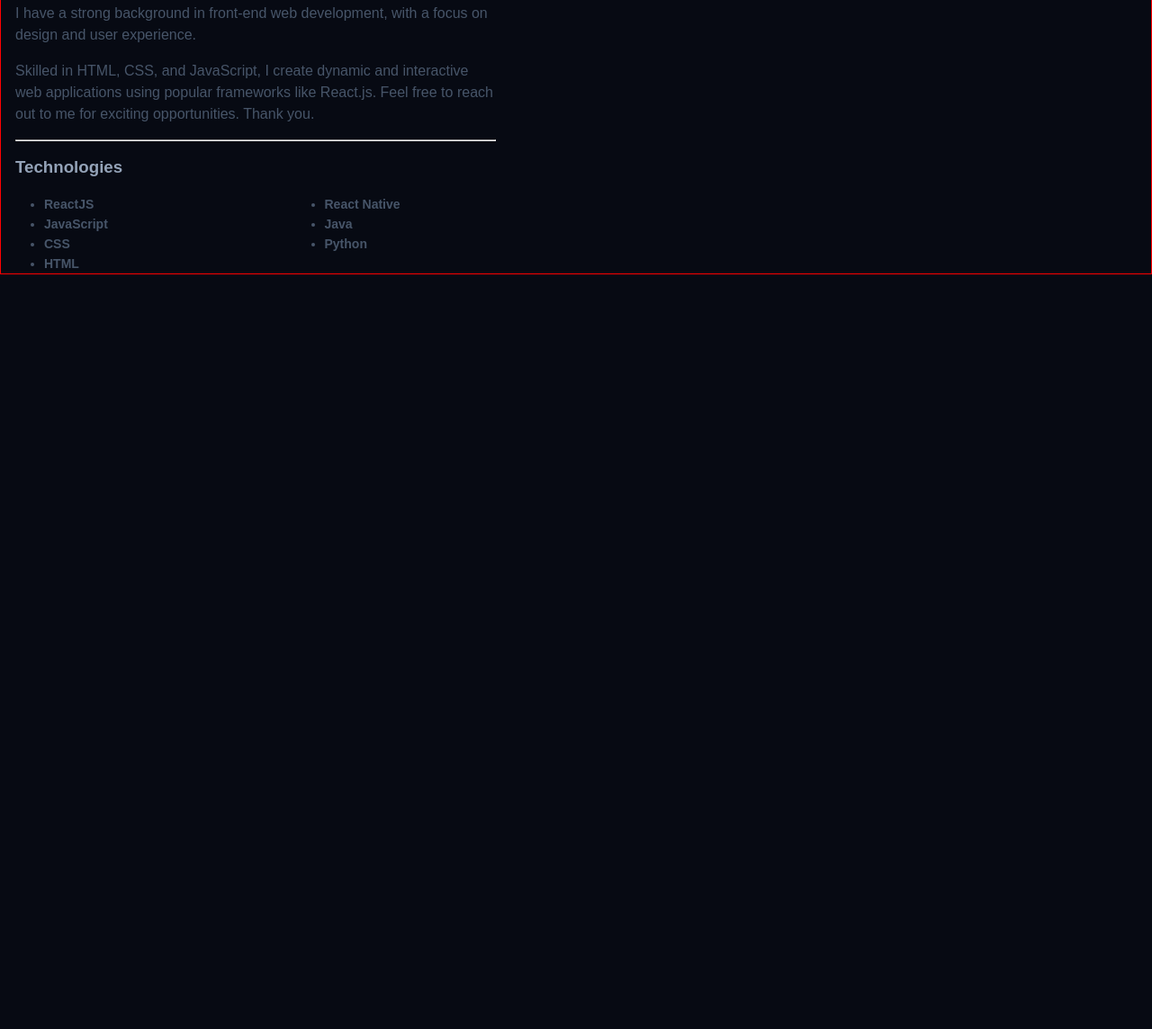
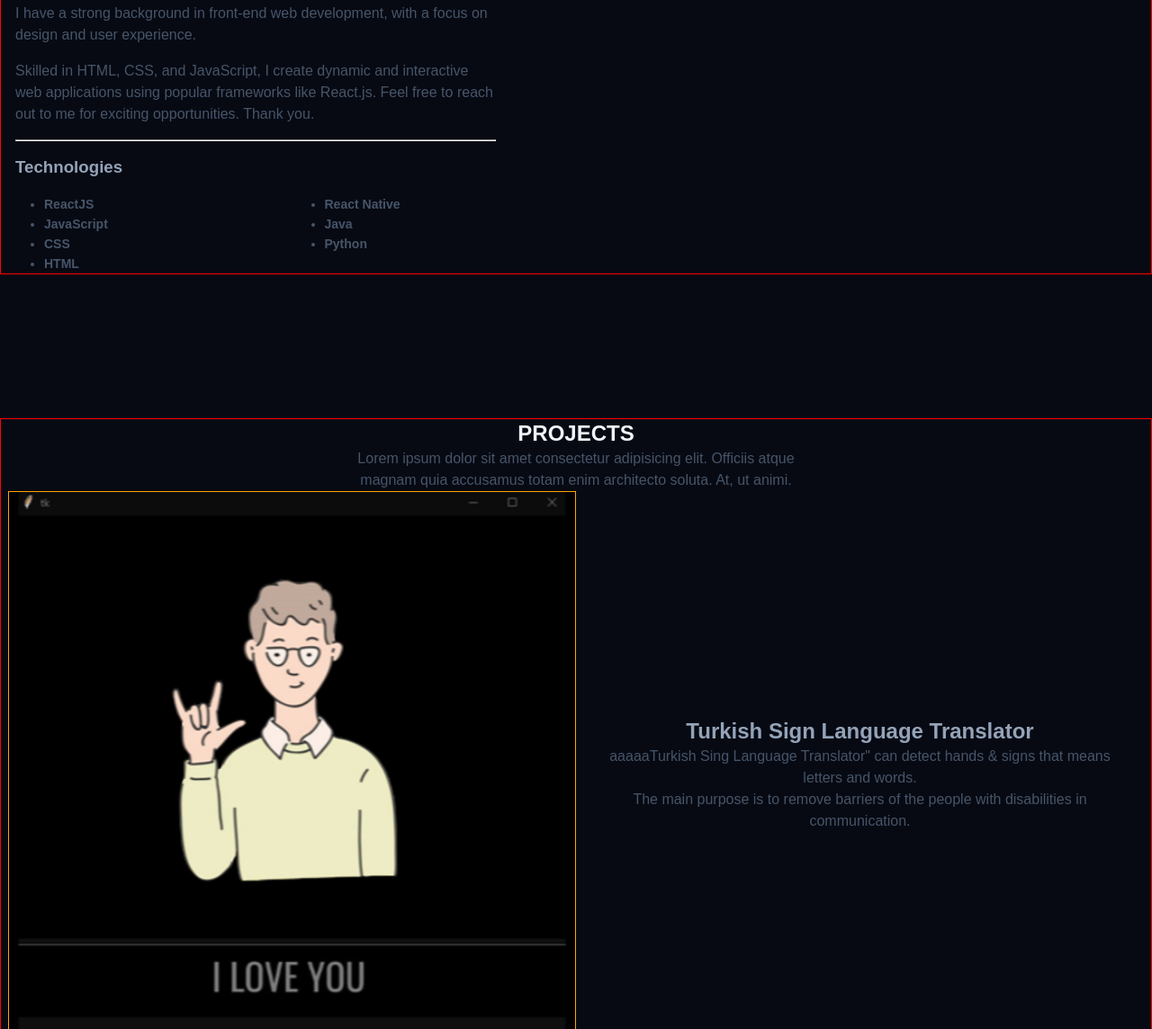
Before and after one commit to samettoprak/portfolio, a website built with Vite: page index.html in a window 1280 px wide. Shown: the part 1136-2280 px from the top of the page at 90% size. Before the commit the page ends 1441 px from the top, so only its background shows below. Built offline with nearby package versions, Linux system fonts and the light colour scheme; files whose address does not match are found by name; a web font is replaced by a local one.

Commit message:
Created Projects Section

```diff
--- /dev/null
+++ b/components/projects.css
@@ -0,0 +1,77 @@
+.projects {
+  display: flex;
+  flex-direction: column;
+  align-items: center;
+  text-align: center;
+}
+
+.projects__title {
+  color: var(--clr-light);
+  text-transform: uppercase;
+}
+.projects__desc {
+  color: var(--clr-slate600);
+  max-width: 60ch;
+}
+
+.project__title {
+  color: var(--clr-slate400);
+}
+.project__desc {
+  color: var(--clr-slate600);
+  padding: 0 1rem;
+}
+
+.project__img {
+  position: relative;
+  border: 1px solid orange;
+  background-color: orange;
+}
+.project__img img {
+  width: 100%;
+}
+.project__container-desc {
+  display: flex;
+  flex-direction: column;
+  justify-content: center;
+  align-items: center;
+  padding-right: 0.5rem;
+  padding-left: 0.5rem;
+}
+
+/* filter */
+/* .project__img::after {
+  content: "";
+  position: absolute;
+  inset: 0rem;
+}
+.project__img:hover::after {
+  opacity: 0;
+} */
+/* xs */
+/* @media (min-width: 475px) {
+} */
+
+/* sm */
+@media (min-width: 640px) {
+  .work_container {
+    display: grid;
+    grid-template-columns: 1fr 1fr;
+  }
+}
+
+/* md */
+/* @media (min-width: 768px) {
+} */
+
+/* lg */
+@media (min-width: 1024px) {
+}
+
+/* xl */
+@media (min-width: 1280px) {
+}
+
+/* 2xl */
+/* @media (min-width: 1536px) {
+} */
--- a/index.html
+++ b/index.html
@@ -98,6 +98,47 @@
         </div>
         <div class="circle__animation"></div>
       </section>
+      <!-- projects section -->
+      <section class="projects section container">
+        <h1 class="projects__title">Projects</h1>
+        <p class="projects__desc">
+          Lorem ipsum dolor sit amet consectetur adipisicing elit. Officiis
+          atque magnam quia accusamus totam enim architecto soluta. At, ut
+          animi.
+        </p>
+        <!-- proje1 -->
+        <div class="work_container">
+          <!-- <h1 class="project__title">Turkish Sign Language Translator</h1> -->
+          <picture class="project__img">
+            <img src="/tsl1.png" alt="" />
+          </picture>
+          <div class="project__container-desc">
+            <h1 class="project__title">Turkish Sign Language Translator</h1>
+            <p class="project__desc">
+              aaaaaTurkish Sing Language Translator" can detect hands & signs
+              that means letters and words. <br />
+              The main purpose is to remove barriers of the people with
+              disabilities in communication. <br />
+            </p>
+          </div>
+            <!-- <h1 class="project__title">Turkish Sign Language Translator</h1> -->
+            <div class="project__container-desc">
+              <h1 class="project__title">Turkish Sign Language Translator</h1>
+              <p class="project__desc">
+                aaaaaTurkish Sing Language Translator" can detect hands & signs
+                that means letters and words. <br />
+                The main purpose is to remove barriers of the people with
+                disabilities in communication. <br />
+              </p>
+            </div><picture class="project__img">
+              <img src="/tsl1.png" alt="" />
+            </picture>
+
+        </div>
+
+        </div>
+
+      </section>
     </main>
     <!-- <footer></footer> -->
 
--- a/main.js
+++ b/main.js
@@ -2,5 +2,6 @@ import "/style.css";
 import "/components/header.css";
 import "/components/hero.css";
 import "/components/about.css";
+import "/components/projects.css";
 
 import "/utils.css";
```
Also changed, not shown: portfolio/public/turkishSL.png (added), public/tsl1.png (added).
